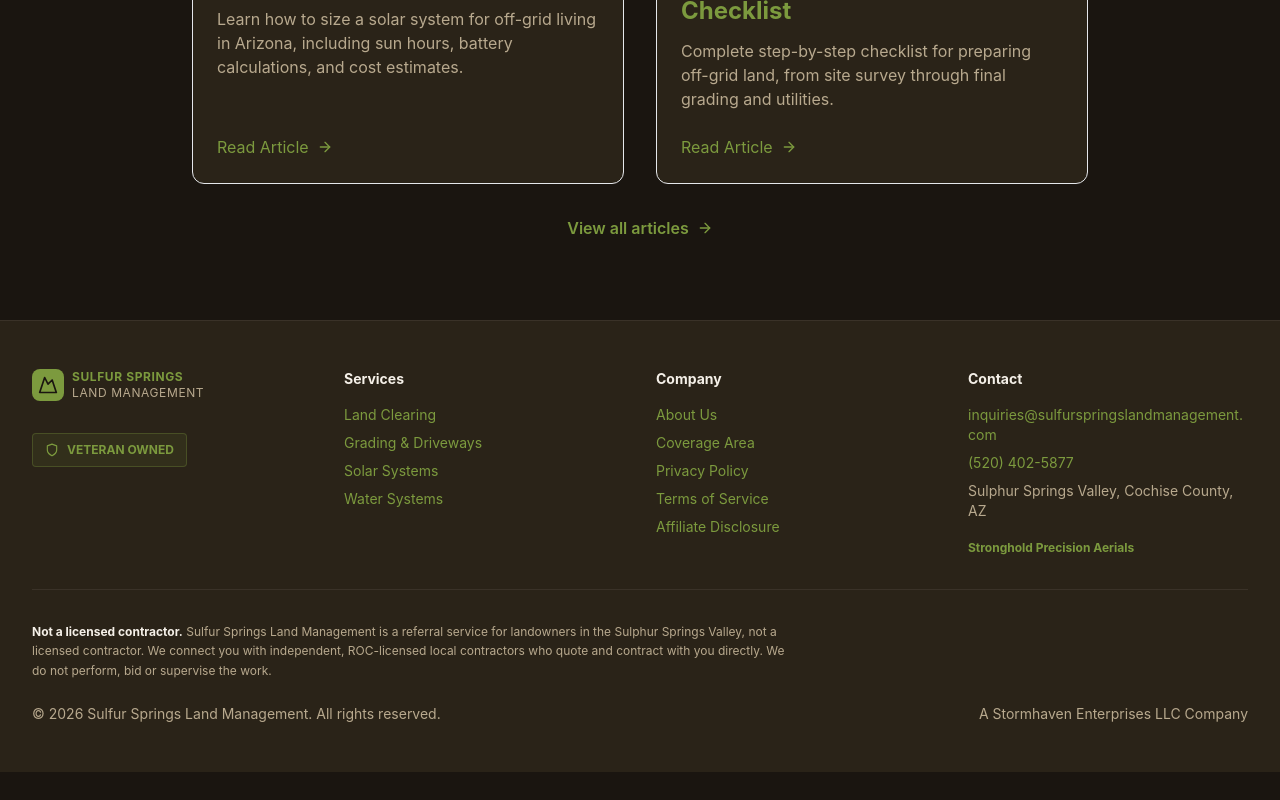
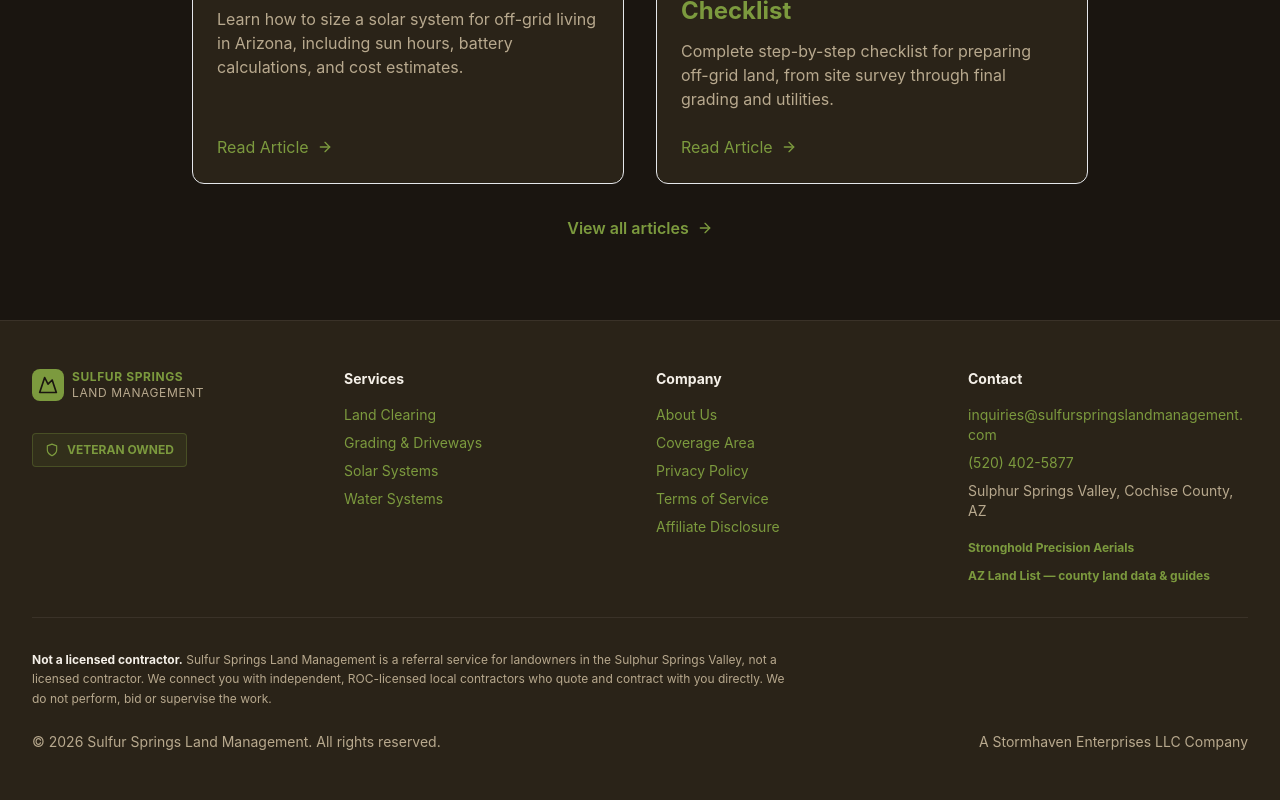
Before and after one commit to rafe-walker/sslm-website, a Next.js app: page / in a window 1280 px wide. Shown: the part 6661-7461 px from the top of the page. Before the commit the page ends 7433 px from the top, so only its background shows below. Built offline with nearby package versions, Linux system fonts and the light colour scheme.

Commit message:
chore: link AZ Land List from footer and llms.txt (#4)
Claude-Session: https://claude.ai/code/session_01XWUFfTL3TYePnTJNRpnSxU

Co-authored-by: Claude <noreply@anthropic.com>

```diff
--- a/components/Footer.tsx
+++ b/components/Footer.tsx
@@ -52,6 +52,7 @@ export default function Footer() {
               <li><a href="tel:+15204025877" className="hover:text-accent transition-colors">(520) 402-5877</a></li>
               <li><span>Sulphur Springs Valley, Cochise County, AZ</span></li>
               <li className="pt-2"><a href="https://strongholdprecisionaerials.com" target="_blank" rel="noopener noreferrer" className="text-xs text-accent hover:text-accentLight transition-colors font-bold">Stronghold Precision Aerials</a></li>
+              <li><a href="https://azlandlist.com" target="_blank" rel="noopener noreferrer" className="text-xs text-accent hover:text-accentLight transition-colors font-bold">AZ Land List — county land data &amp; guides</a></li>
             </ul>
           </div>
         </div>
```
Also changed, not shown: public/llms.txt.
